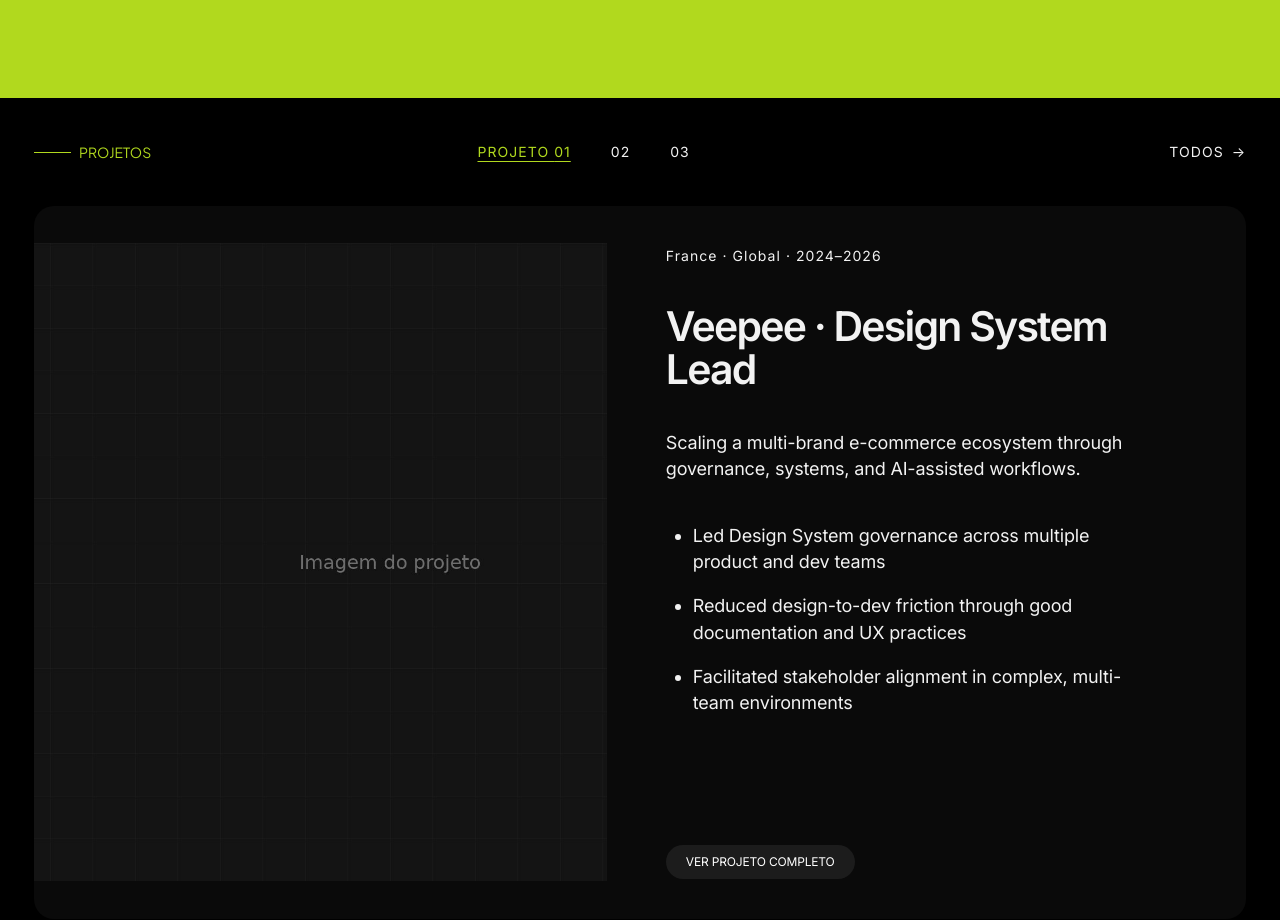
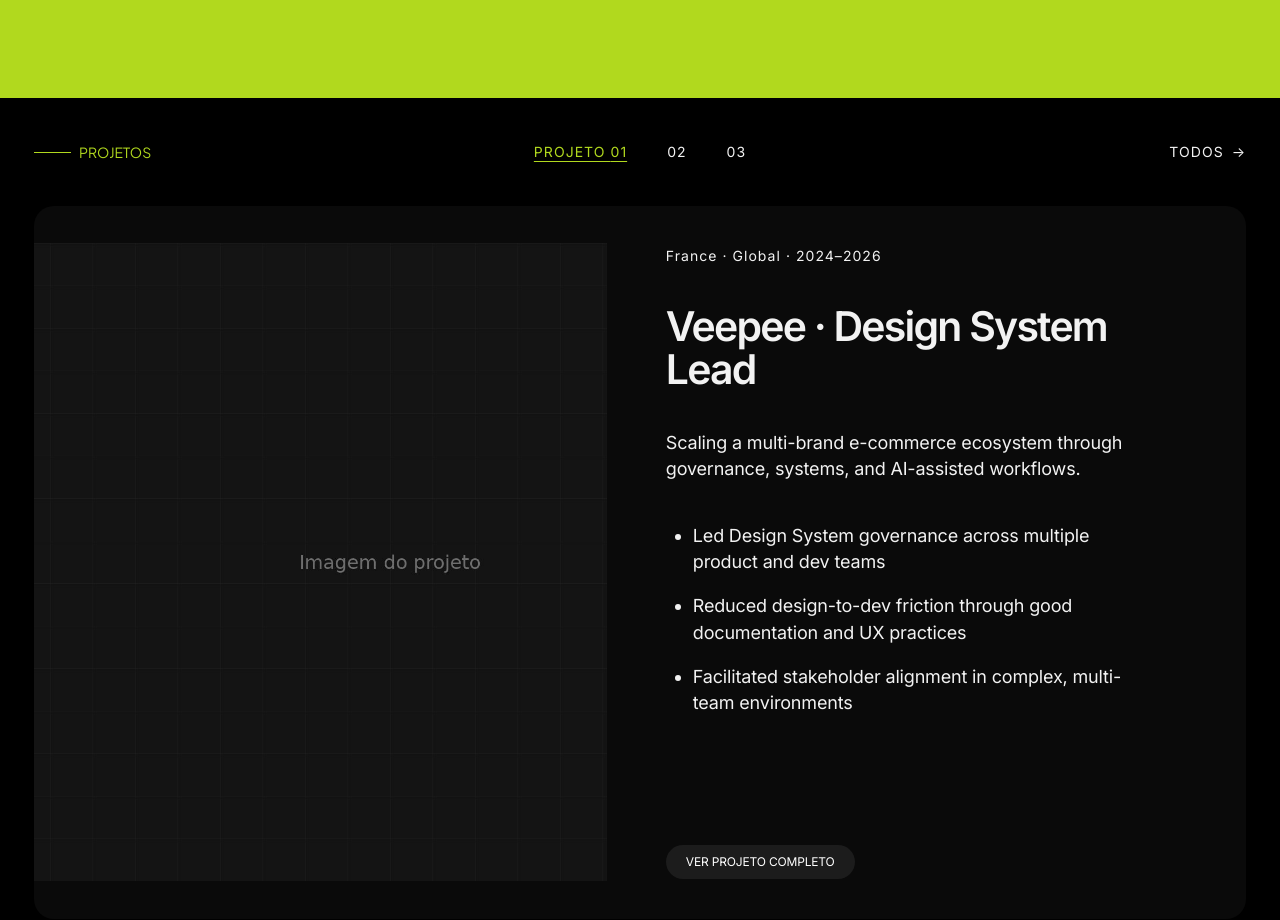
Before and after one commit to DanielOliveiraUX/portifolio-v2, a Next.js app: page / in a window 1280 px wide. Shown: the part 1320-2240 px from the top of the page. Built offline with nearby package versions, Linux system fonts and the light colour scheme.

Commit message:
feat: abas de projetos centralizadas no menu fixo
Toolbar vira grid 1fr/auto/1fr para as abas ficarem no centro da
pagina; no mobile continua em coluna.

Co-Authored-By: Claude Opus 5.5 <noreply@anthropic.com>
Claude-Session: https://claude.ai/code/session_016Qr6HkzFgvnWzAnN6KV8ze

```diff
--- a/app/page.module.css
+++ b/app/page.module.css
@@ -98,18 +98,21 @@
   margin-block: -16px;
   padding-block: 16px;
   background: var(--black-3);
-  display: flex;
-  flex-wrap: wrap;
+  /* colunas laterais iguais mantêm as abas no centro da página */
+  display: grid;
+  grid-template-columns: 1fr auto 1fr;
   align-items: center;
-  justify-content: space-between;
   gap: 11px 24px;
   min-height: 20px;
+}
+
+.toolbar > nav {
+  justify-self: center;
 }
 
 .allDesktop {
   display: flex;
   justify-content: flex-end;
-  min-width: 230px;
 }
 
 .allMobile {
@@ -238,12 +241,14 @@
   }
 
   .toolbar {
+    display: flex;
     flex-direction: column;
     align-items: stretch;
     gap: 16px;
   }
 
   .toolbar > nav {
+    justify-self: auto;
     min-width: 0;
   }
 
```
